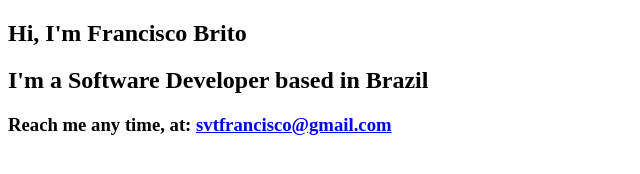
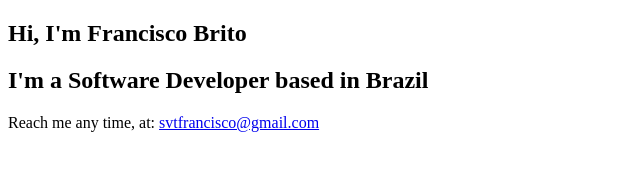
Before and after one commit to svtfrancisco/svtfrancisco.github.io, a plain HTML site: page index.html in a window 1280 px wide. Shown: the whole page, without its empty margins (0-640 px from the left). Drawn offline with Linux system fonts and the light colour scheme.

Commit message:
Update index.html

```diff
--- a/index.html
+++ b/index.html
@@ -10,7 +10,7 @@
   <section>
     <h1>Hi, I'm Francisco Brito</h1>
     <h2>I'm a Software Developer based in Brazil</h2>
-    <h3>Reach me any time, at: <a href="mailto:svtfrancisco@gmail.com">svtfrancisco@gmail.com</a></h3>
+    <p>Reach me any time, at: <a href="mailto:svtfrancisco@gmail.com">svtfrancisco@gmail.com</a></p>
   </section>
 </body>
 </html>
```
